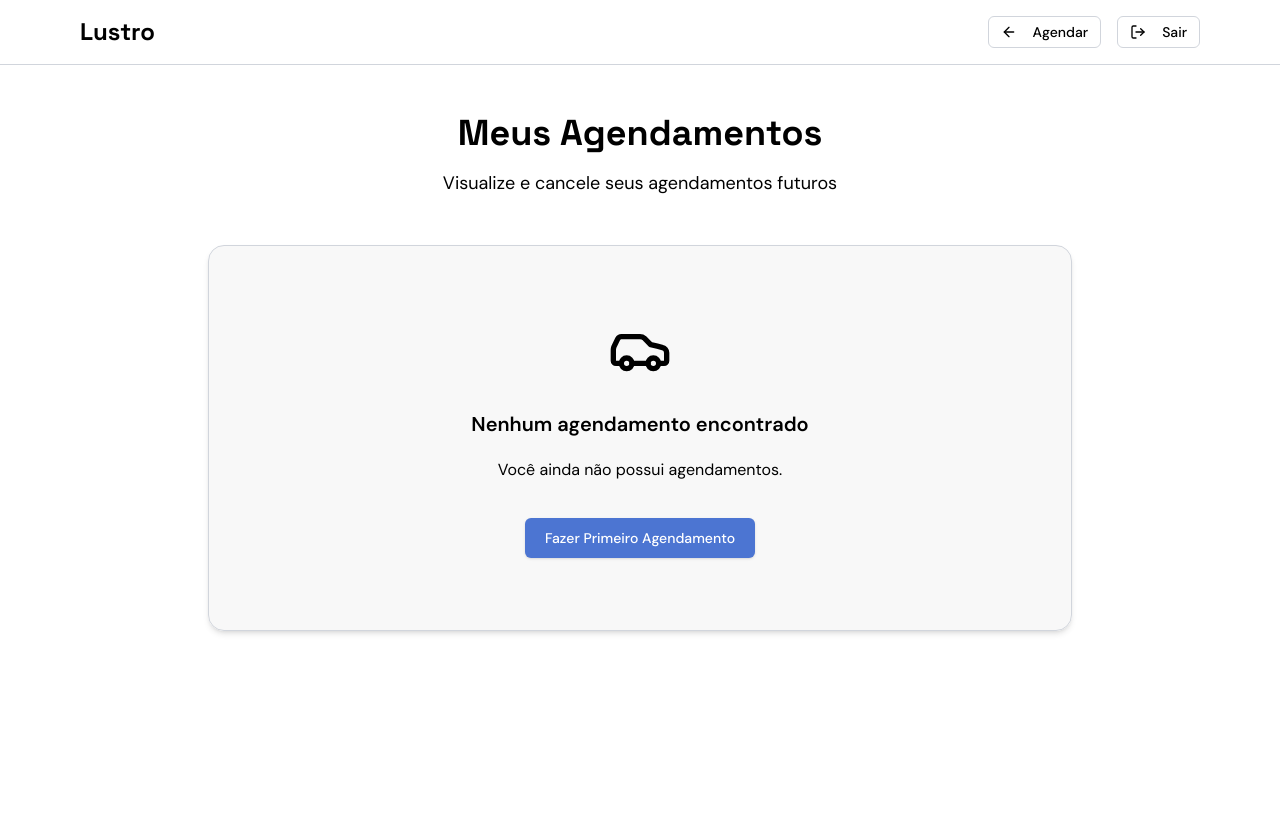
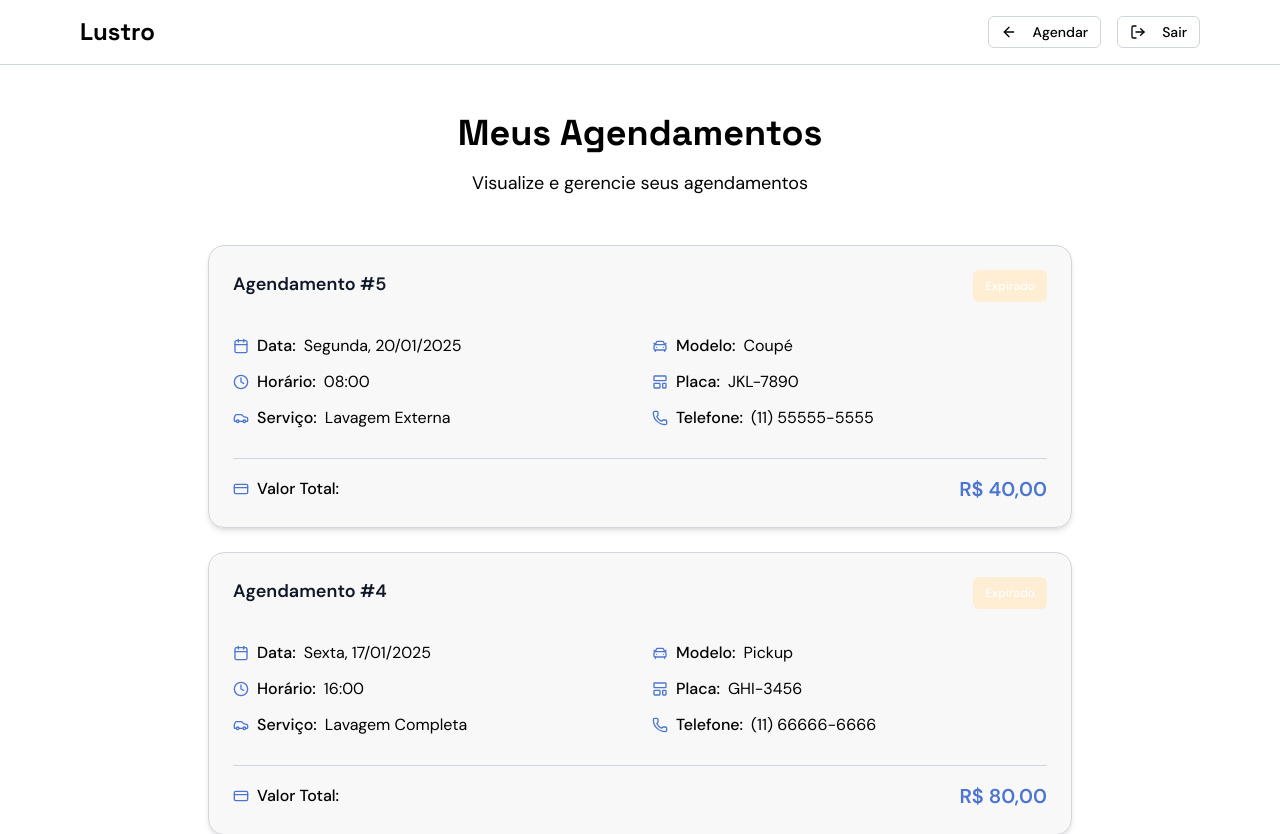
Before and after one commit to qustavoleite/lustro, a React (Vite) app: page /scheduling in a window 1280 px wide. Shown: the top 834 px of the page. Before the commit the page ends 800 px from the top, so only its background shows below. Built offline with nearby package versions, Linux system fonts and the light colour scheme.

Commit message:
feat: verificação de agendamentos do passado

```diff
--- a/src/pages/Scheduling.tsx
+++ b/src/pages/Scheduling.tsx
@@ -50,11 +50,11 @@ export function Scheduling() {
       }
       return parsed
     }
-    // dados mockados como fallback
+
     return [
       {
         id: 1,
-        date: '2025-01-15',
+        date: '2024-12-15',
         time: '09:00',
         washType: 'completa',
         carModel: 'sedan',
@@ -64,14 +64,47 @@ export function Scheduling() {
         status: 'agendado',
       },
       {
+        id: 2,
+        date: '2024-12-20',
+        time: '14:00',
+        washType: 'externa',
+        carModel: 'hatch',
+        plate: 'XYZ-5678',
+        phone: '(11) 88888-8888',
+        price: 40,
+        status: 'agendado',
+      },
+      {
         id: 3,
-        date: '2025-01-17',
-        time: '16:00',
+        date: '2025-01-15',
+        time: '10:00',
         washType: 'interna',
         carModel: 'suv',
         plate: 'DEF-9012',
         phone: '(11) 77777-7777',
         price: 50,
+        status: 'agendado',
+      },
+      {
+        id: 4,
+        date: '2025-01-17',
+        time: '16:00',
+        washType: 'completa',
+        carModel: 'pickup',
+        plate: 'GHI-3456',
+        phone: '(11) 66666-6666',
+        price: 80,
+        status: 'agendado',
+      },
+      {
+        id: 5,
+        date: '2025-01-20',
+        time: '08:00',
+        washType: 'externa',
+        carModel: 'coupe',
+        plate: 'JKL-7890',
+        phone: '(11) 55555-5555',
+        price: 40,
         status: 'agendado',
       },
     ]
@@ -83,12 +116,20 @@ export function Scheduling() {
         (booking: Booking) => booking.id !== id
       )
       setBookings(updatedBookings)
-      // Salvar no localStorage
       localStorage.setItem('bookings', JSON.stringify(updatedBookings))
     }
   }
 
-  const getStatusBadge = (status: string) => {
+  const getStatusBadge = (status: string, booking?: Booking) => {
+    // Se o agendamento passou da data e ainda está como 'agendado', mostra como expirado
+    if (booking && status === 'agendado' && isBookingExpired(booking)) {
+      return (
+        <Badge className='bg-orange-100 text-orange-800 hover:bg-orange-100'>
+          Expirado
+        </Badge>
+      )
+    }
+
     switch (status) {
       case 'agendado':
         return (
@@ -163,11 +204,39 @@ export function Scheduling() {
     return `${weekday}, ${formattedDate}`
   }
 
-  const futureBookings = bookings.filter((booking: Booking) => {
+  const isBookingExpired = (booking: Booking) => {
     const bookingDate = new Date(booking.date)
     const today = new Date()
     today.setHours(0, 0, 0, 0)
-    return bookingDate >= today && booking.status === 'agendado'
+    return bookingDate < today
+  }
+
+  const activeBookings = bookings
+    .filter((booking: Booking) => {
+      return booking.status === 'agendado'
+    })
+    .sort((a: Booking, b: Booking) => {
+      const today = new Date()
+      today.setHours(0, 0, 0, 0)
+
+      const dateA = new Date(a.date)
+      const dateB = new Date(b.date)
+
+      const isExpiredA = isBookingExpired(a)
+      const isExpiredB = isBookingExpired(b)
+
+      // Se um é expirado e outro não, o não expirado vem primeiro
+      if (isExpiredA && !isExpiredB) return 1
+      if (!isExpiredA && isExpiredB) return -1
+
+      // Se ambos são expirados ou ambos são futuros, ordena por data
+      // Para futuros: mais próximo primeiro (data crescente)
+      // Para expirados: mais recente primeiro (data decrescente)
+      if (isExpiredA && isExpiredB) {
+        return dateB.getTime() - dateA.getTime() // Mais recente primeiro
+      } else {
+        return dateA.getTime() - dateB.getTime() // Mais próximo primeiro
+      }
     })
 
   return (
@@ -199,21 +268,17 @@ export function Scheduling() {
           <h1 className='font-heading font-bold text-3xl md:text-4xl text-primary mb-4'>
             Meus Agendamentos
           </h1>
-          <p className='text-lg text-muted-foreground'>
-            Visualize e cancele seus agendamentos futuros
-          </p>
+          <p className='text-lg'>Visualize e gerencie seus agendamentos</p>
         </div>
 
-        {futureBookings.length === 0 ? (
+        {activeBookings.length === 0 ? (
           <Card>
             <CardContent className='text-center py-12'>
-              <Car className='w-16 h-16 text-muted-foreground mx-auto mb-4' />
+              <Car className='w-16 h-16 mx-auto mb-4' />
               <h3 className='text-xl font-semibold text-primary mb-2'>
                 Nenhum agendamento encontrado
               </h3>
-              <p className='text-muted-foreground mb-6'>
-                Você ainda não possui agendamentos.
-              </p>
+              <p className='mb-6'>Você ainda não possui agendamentos.</p>
               <Link to='/schedule'>
                 <Button>Fazer Primeiro Agendamento</Button>
               </Link>
@@ -221,23 +286,24 @@ export function Scheduling() {
           </Card>
         ) : (
           <div className='space-y-6'>
-            {futureBookings.map((booking: Booking) => (
+            {activeBookings.map((booking: Booking) => (
               <Card
                 key={booking.id}
                 className='hover:shadow-lg transition-shadow'
               >
-                <CardHeader className='flex flex-row items-center justify-between space-y-0 pb-4'>
+                <CardHeader className='flex flex-col sm:flex-row sm:items-start sm:justify-between space-y-3 sm:space-y-0 pb-4'>
                   <CardTitle className='text-lg'>
                     Agendamento #{booking.id}
                   </CardTitle>
-                  <div className='flex flex-col md:flex-row gap-4'>
-                    {getStatusBadge(booking.status)}
-                    {booking.status === 'agendado' && (
+                  <div className='flex flex-row items-center gap-3 sm:gap-4'>
+                    {getStatusBadge(booking.status, booking)}
+                    {booking.status === 'agendado' &&
+                      !isBookingExpired(booking) && (
                         <Button
                           variant='outline'
                           size='sm'
                           onClick={() => handleCancelBooking(booking.id)}
-                        className='text-red-600 hover:text-red-700 hover:bg-red-600'
+                          className='hover:bg-red-600'
                         >
                           <X className='w-4 h-4 mr-1' />
                           Cancelar
```
Lines whose indentation alone changed are shown as unchanged.
